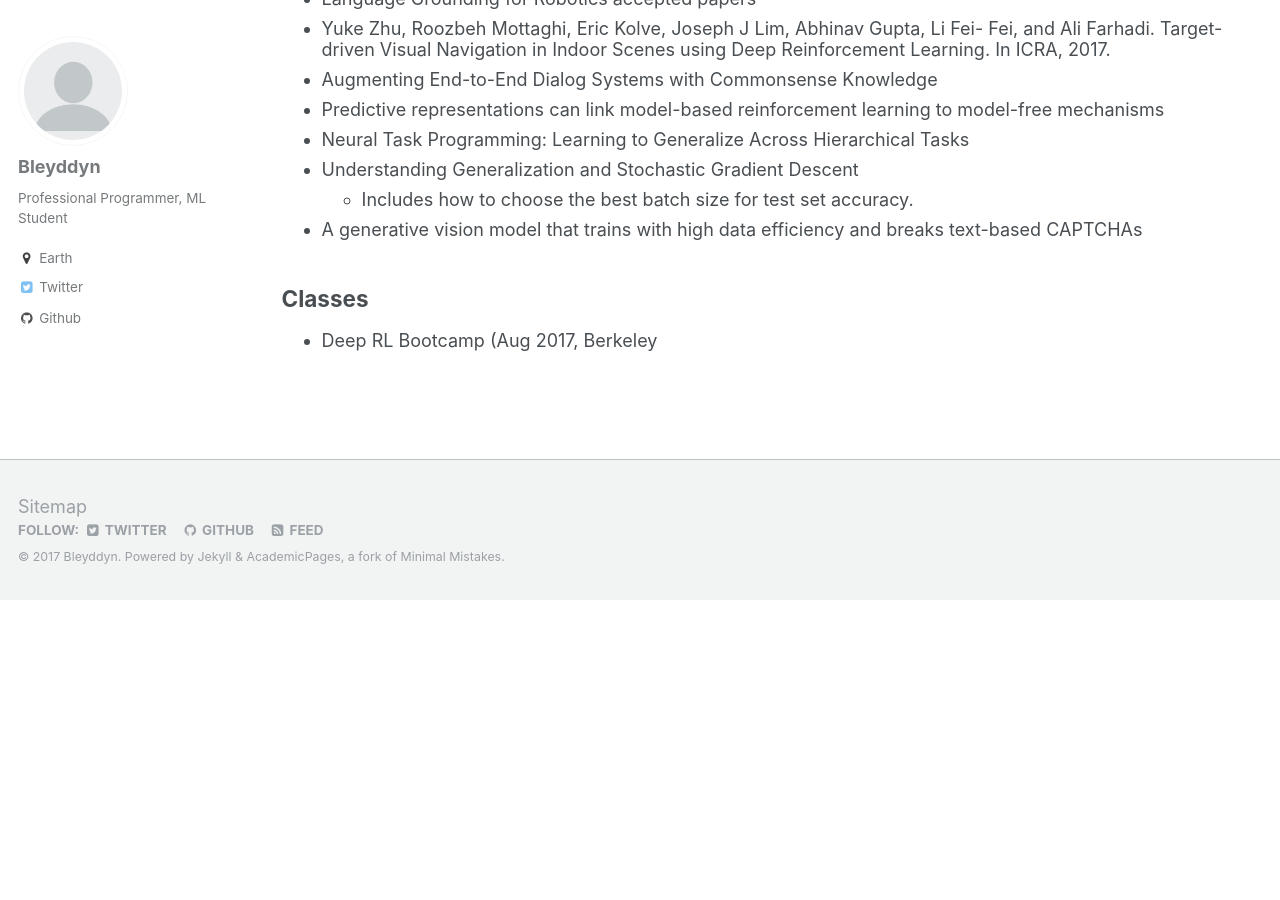
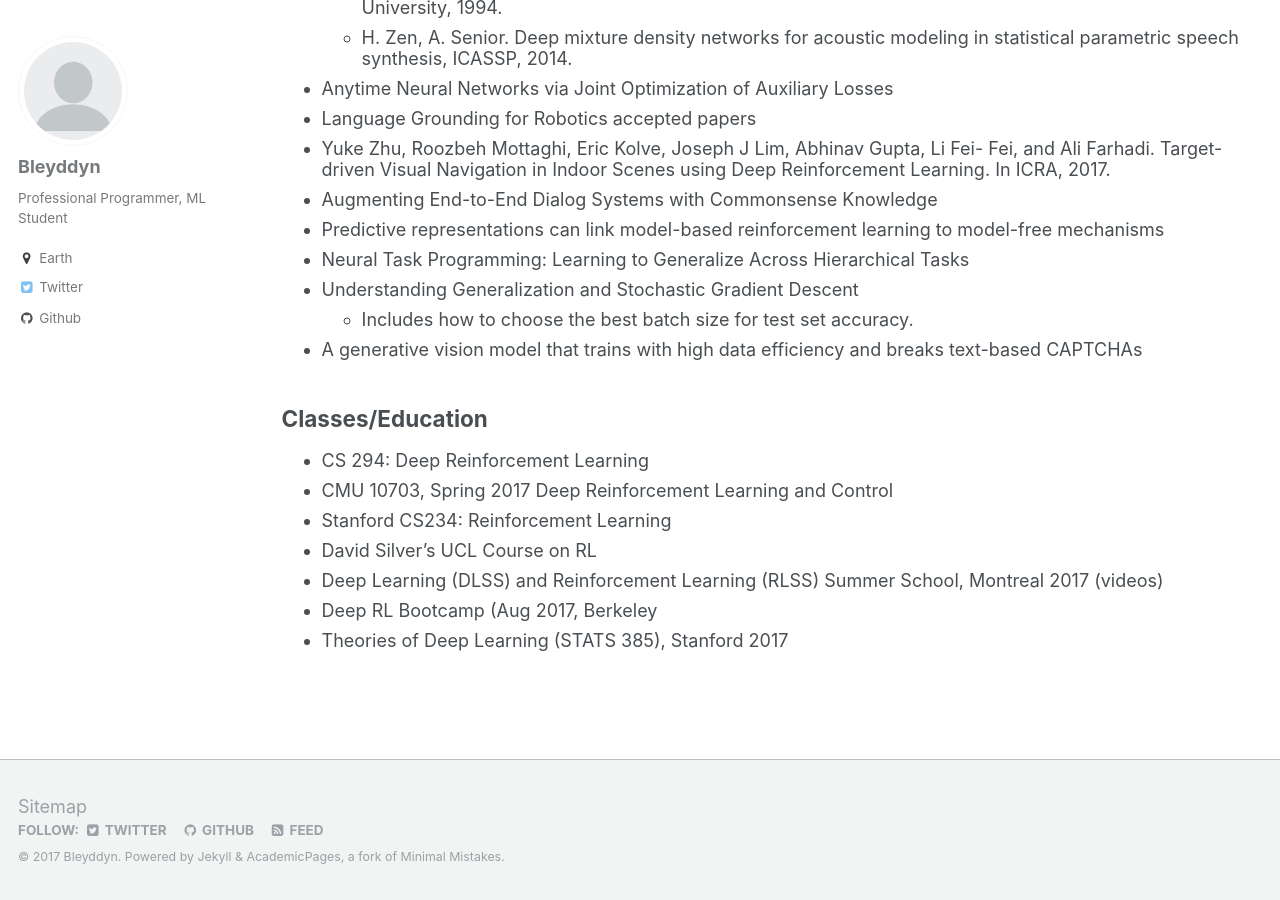
Before and after one commit to Bleyddyn/Bleyddyn.github.io, a Jekyll site: the page built from _pages/publications.md, in a window 1280 px wide and 900 px high, scrolled down 7855 px. Built offline with Jekyll 4.4.1, drawn with Linux system fonts in a browser that asks for light colours; before the commit the page ends 8455 px from its top, so only the background shows below that; some of the changed text lies outside the part shown.

Commit message:
Added more links to classes. Added more papers.

```diff
--- a/_pages/publications.md
+++ b/_pages/publications.md
@@ -198,6 +202,12 @@ ss [Concrete Dropout](https://arxiv.org/abs/1705.07832)
   * Includes how to choose the best batch size for test set accuracy.
 * [A generative vision model that trains with high data efficiency and breaks text-based CAPTCHAs](http://science.sciencemag.org/content/early/2017/10/25/science.aag2612.full)
 
-## Classes
+## Classes/Education
 
+* [CS 294: Deep Reinforcement Learning](http://rll.berkeley.edu/deeprlcourse/)
+* [CMU 10703, Spring 2017 Deep Reinforcement Learning and Control](https://katefvision.github.io)
+* [Stanford CS234: Reinforcement Learning](http://web.stanford.edu/class/cs234/index.html)
+* [David Silver's UCL Course on RL](http://www0.cs.ucl.ac.uk/staff/D.Silver/web/Teaching.html)
+* [Deep Learning (DLSS) and Reinforcement Learning (RLSS) Summer School, Montreal 2017 (videos)](http://videolectures.net/deeplearning2017_montreal/)
 * [Deep RL Bootcamp (Aug 2017, Berkeley](https://sites.google.com/view/deep-rl-bootcamp/lectures)
+* [Theories of Deep Learning (STATS 385), Stanford 2017](https://stats385.github.io)
```
Also changed, not shown: other parts of _pages/publications.md (+4 -0 lines), _pages/notes.md (+0 -10 lines).
